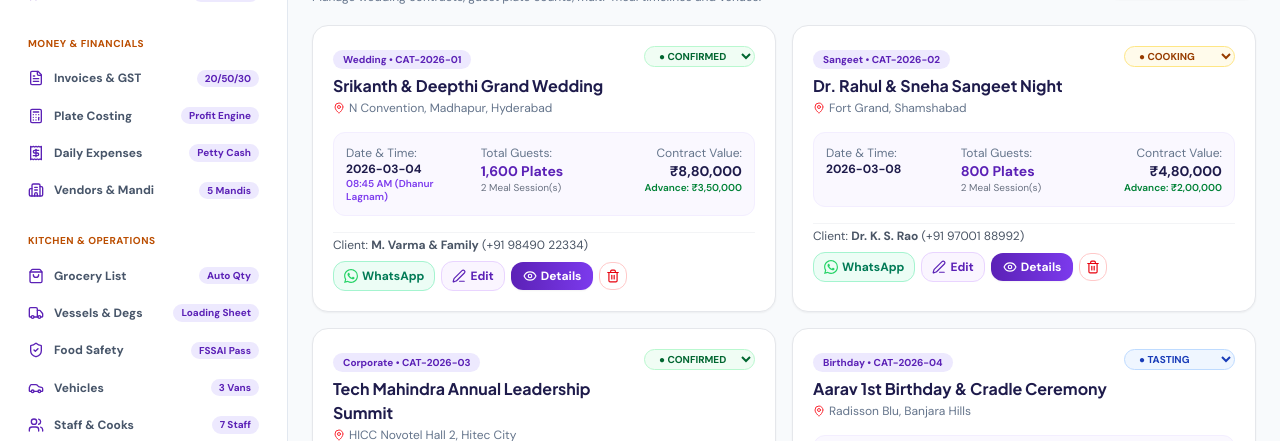
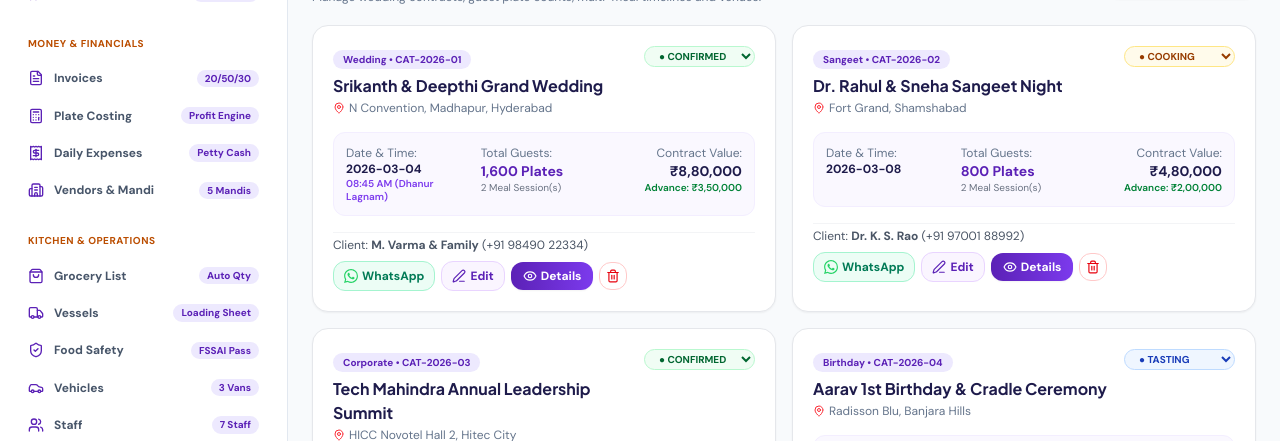
Before and after one commit to sohel6926/Best-CRM, a React (Vite) app: page /app in a window 1280 px wide. Shown: the part 359-800 px from the top of the page. Built offline with nearby package versions, Linux system fonts and the light colour scheme.

Commit message:
refactor(nav): shorten sidebar button labels to Invoices, Vessels, Staff, Rent, and Courier

```diff
--- a/src/pages/crm/catering/CateringFullSuite.tsx
+++ b/src/pages/crm/catering/CateringFullSuite.tsx
@@ -67,7 +67,7 @@ export const CateringFullSuite: React.FC<{ onNotify?: (msg: string) => void; ban
     {
       title: 'Money & Financials',
       items: [
-        { id: 'invoices', label: 'Invoices & GST', icon: FileText, badge: '20/50/30' },
+        { id: 'invoices', label: 'Invoices', icon: FileText, badge: '20/50/30' },
         { id: 'costing', label: 'Plate Costing', icon: Calculator, badge: 'Profit Engine' },
         { id: 'expenses', label: 'Daily Expenses', icon: Receipt, badge: 'Petty Cash' },
         { id: 'vendors', label: 'Vendors & Mandi', icon: Building2, badge: '5 Mandis' },
@@ -77,10 +77,10 @@ export const CateringFullSuite: React.FC<{ onNotify?: (msg: string) => void; ban
       title: 'Kitchen & Operations',
       items: [
         { id: 'grocery', label: 'Grocery List', icon: ShoppingBag, badge: 'Auto Qty' },
-        { id: 'vessels', label: 'Vessels & Degs', icon: Truck, badge: 'Loading Sheet' },
+        { id: 'vessels', label: 'Vessels', icon: Truck, badge: 'Loading Sheet' },
         { id: 'safety', label: 'Food Safety', icon: ShieldCheck, badge: 'FSSAI Pass' },
         { id: 'vehicles', label: 'Vehicles', icon: Car, badge: '3 Vans' },
-        { id: 'staff', label: 'Staff & Cooks', icon: Users, badge: '7 Staff' },
+        { id: 'staff', label: 'Staff', icon: Users, badge: '7 Staff' },
       ],
     },
   ];
--- a/src/pages/crm/hostel/HostelFullSuite.tsx
+++ b/src/pages/crm/hostel/HostelFullSuite.tsx
@@ -43,13 +43,13 @@ export const HostelFullSuite: React.FC<{ onNotify?: (msg: string) => void; banne
   const navigationItems = [
     { id: 'rooms', label: 'Rooms & Beds', icon: BedDouble, badge: '91% Full' },
     { id: 'residents', label: 'Residents', icon: Users, badge: '120 Active' },
-    { id: 'billing', label: 'Rent & Fees', icon: CreditCard, badge: 'Due 5th' },
+    { id: 'billing', label: 'Rent', icon: CreditCard, badge: 'Due 5th' },
     { id: 'power', label: 'Electricity Bills', icon: Zap, badge: '₹11/unit' },
     { id: 'mess', label: 'Mess Menu', icon: Utensils, badge: '7 Days' },
     { id: 'gate-pass', label: 'Gate Passes', icon: ShieldAlert, badge: '09:30 PM' },
     { id: 'deposits', label: 'Deposits & Dues', icon: ShieldCheck, badge: 'No Dues' },
     { id: 'complaints', label: 'Maintenance', icon: Wrench, badge: '2 Open' },
-    { id: 'staff', label: 'Staff & Wardens', icon: UserCog, badge: '5 Staff' },
+    { id: 'staff', label: 'Staff', icon: UserCog, badge: '5 Staff' },
   ];
 
   const currentNav = navigationItems.find(n => n.id === activeSubPage) || navigationItems[0];
--- a/src/pages/crm/hostel/HostelLayout.tsx
+++ b/src/pages/crm/hostel/HostelLayout.tsx
@@ -51,13 +51,13 @@ export function HostelLayout() {
   const navItems = [
     { id: 'rooms', label: 'Rooms & Bed Matrix', icon: BedDouble, badge: '91% Full' },
     { id: 'residents', label: 'Residents Directory & KYC', icon: Users, badge: '120 Active' },
-    { id: 'billing', label: 'Monthly Rent & Fees', icon: CreditCard, badge: 'Due 5th' },
+    { id: 'billing', label: 'Rent', icon: CreditCard, badge: 'Due 5th' },
     { id: 'power', label: 'Sub-Meter Splitter', icon: Zap, badge: '₹11/unit' },
     { id: 'mess', label: 'Mess & Meal Planner', icon: Utensils, badge: '7 Days' },
     { id: 'gate-pass', label: 'Gate Pass & Curfew Log', icon: ShieldAlert, badge: '09:30 PM' },
     { id: 'deposits', label: 'Deposits & Move-Out', icon: ShieldCheck, badge: 'No Dues' },
     { id: 'complaints', label: 'Maintenance Desk', icon: Wrench, badge: '2 Open' },
-    { id: 'staff', label: 'Warden & Staff Roster', icon: UserCog, badge: '5 Staff' },
+    { id: 'staff', label: 'Staff', icon: UserCog, badge: '5 Staff' },
   ];
 
   const currentNav = navItems.find(n => n.id === currentTab) || navItems[0];
--- a/src/pages/crm/karam-podi/KaramFullSuite.tsx
+++ b/src/pages/crm/karam-podi/KaramFullSuite.tsx
@@ -48,7 +48,7 @@ export const KaramFullSuite: React.FC<{ onNotify?: (msg: string) => void; banner
     { id: 'wholesale', label: 'Supermarket Khata', icon: Store, badge: '4 Chains' },
     { id: 'procurement', label: 'Spice Procurement', icon: ShoppingBag, badge: 'Guntur/Byadgi' },
     { id: 'tiffin-supply', label: 'Hotel Contracts', icon: Coffee, badge: 'Weekly 125kg' },
-    { id: 'shipping', label: 'Courier & AWB', icon: Truck, badge: 'Delhivery' },
+    { id: 'shipping', label: 'Courier', icon: Truck, badge: 'Delhivery' },
     { id: 'export', label: 'Export Orders', icon: Plane, badge: 'USA/UK/UAE' },
     { id: 'analytics', label: 'Flavor Margins', icon: BarChart3, badge: '56% Margin' },
   ];
```
